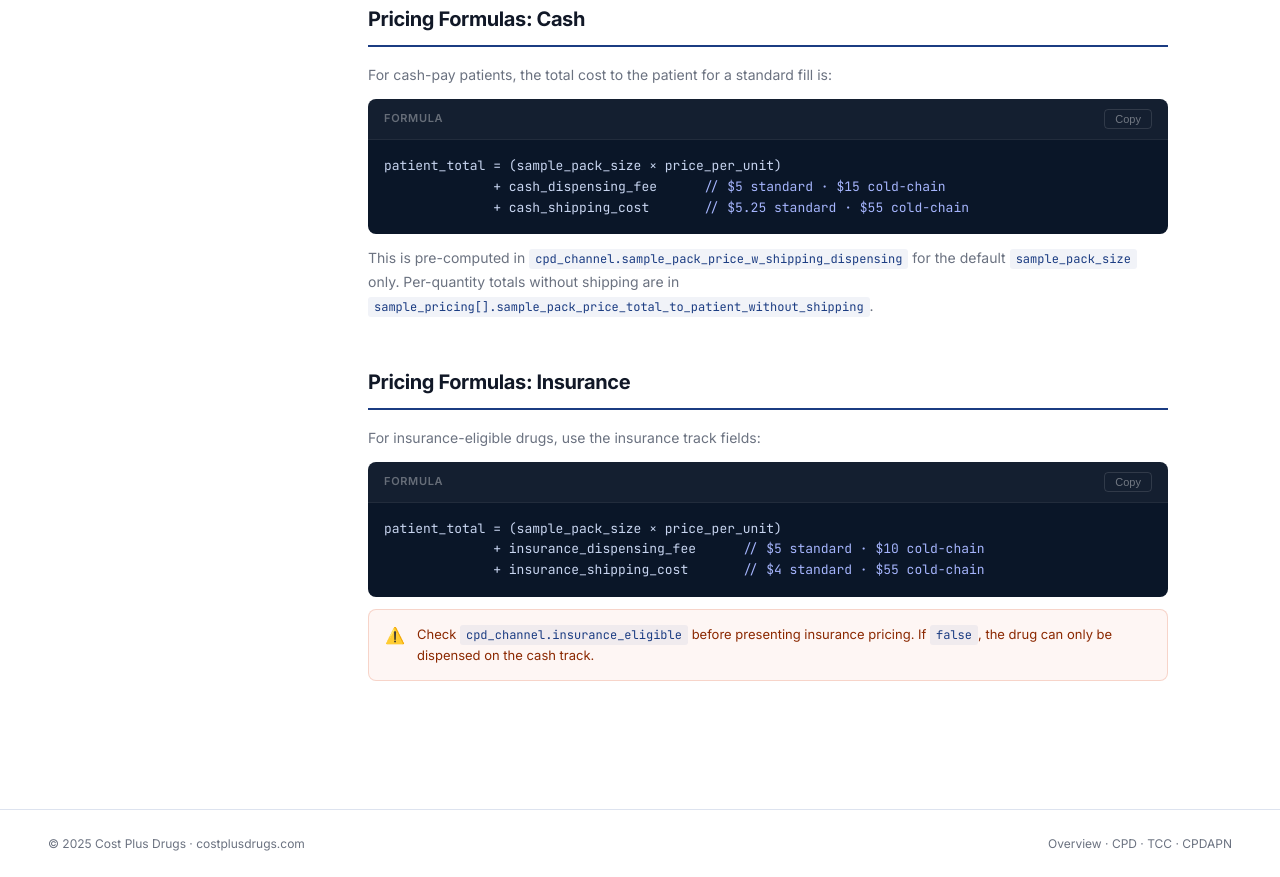
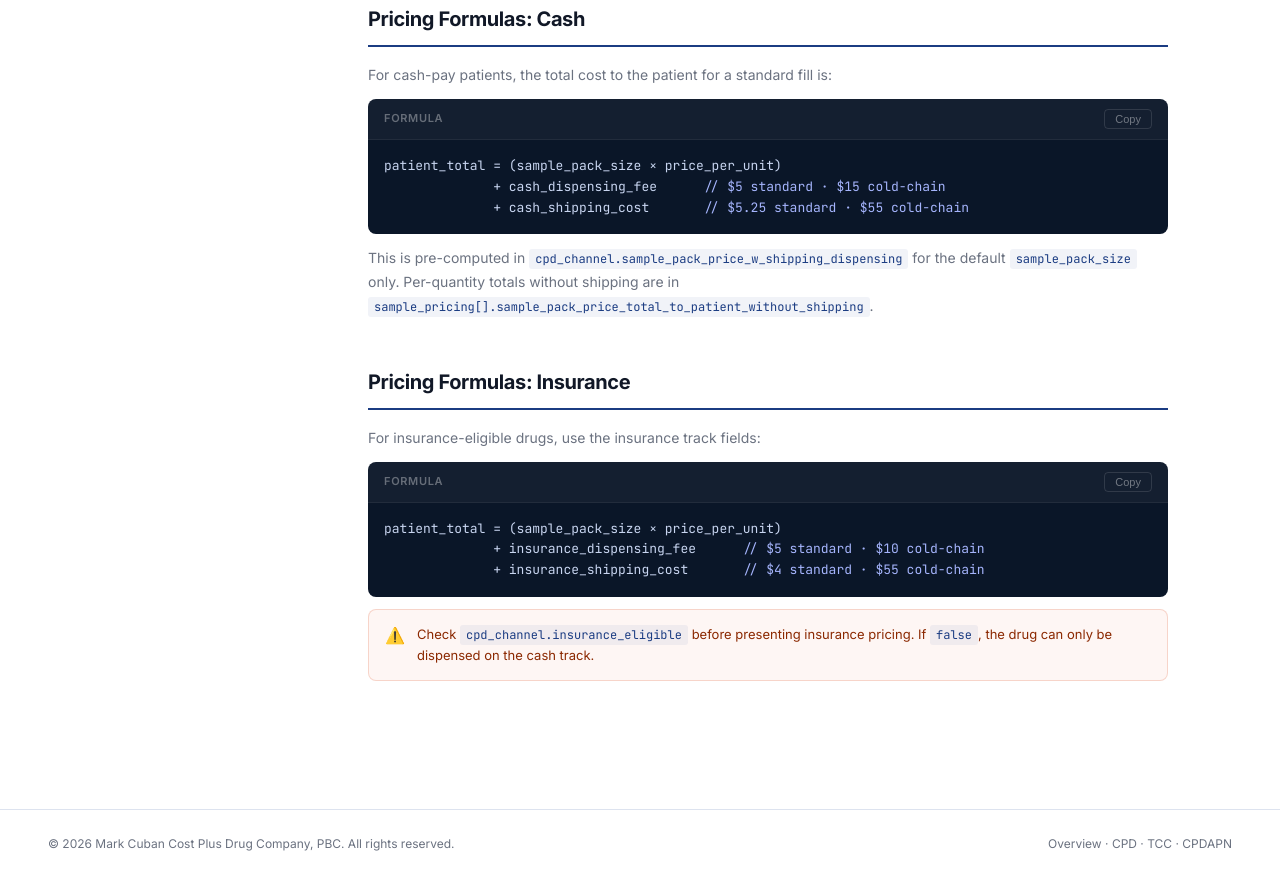
Before and after one commit to MCCPDC-LLC/pricing-api-documentation, a plain HTML site: page cpd.html in a window 1280 px wide. Shown: the part 5286-6163 px from the top of the page. Drawn offline with Linux system fonts and the light colour scheme.

Commit message:
updates to documentation

```diff
--- a/cpd.html
+++ b/cpd.html
@@ -456,7 +456,7 @@
 </div>
 
 <footer>
-  <span>© 2025 Cost Plus Drugs · <a href="https://costplusdrugs.com" target="_blank" rel="noopener">costplusdrugs.com</a></span>
+  <span>© 2026 Mark Cuban Cost Plus Drug Company, PBC. All rights reserved.</span>
   <span>
     <a href="index.html">Overview</a> ·
     <a href="cpd.html">CPD</a> ·
```
Also changed, not shown: cpdapn.html (+1 -1 lines), index.html (+1 -1 lines), tcc.html (+1 -1 lines), 1 other file.
